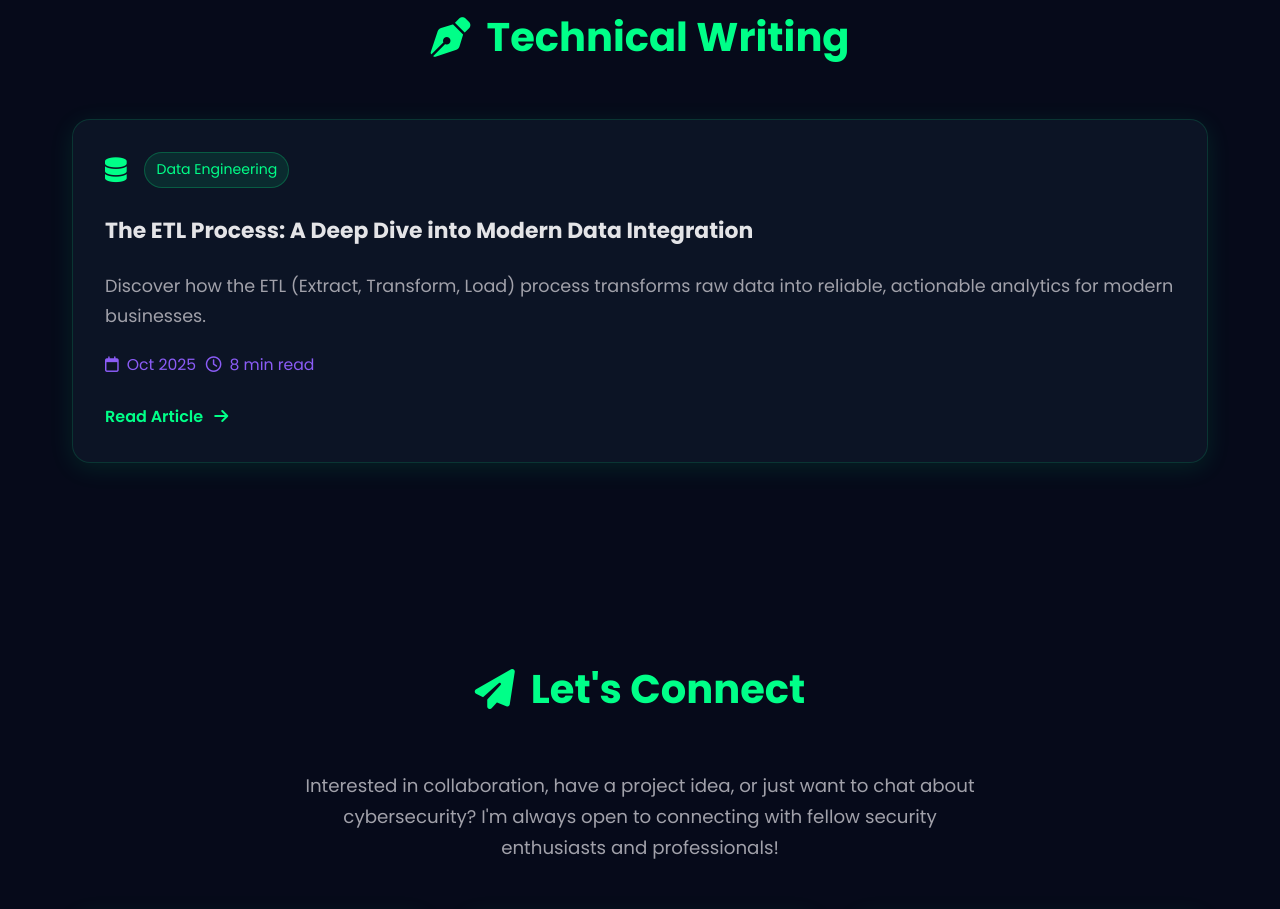
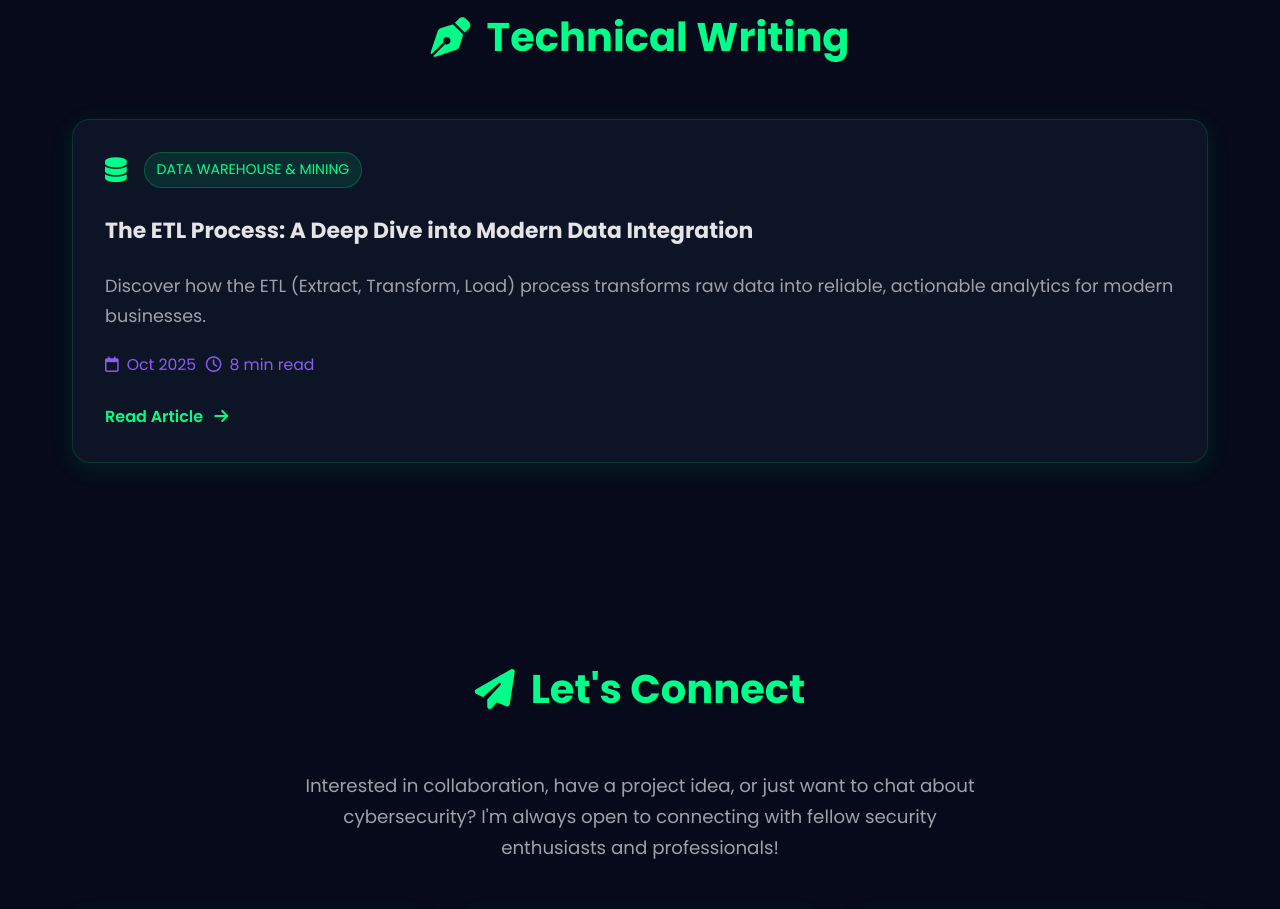
Before and after one commit to Mahekmange/Portfolio, a plain HTML site: page index.html in a window 1280 px wide. Shown: the part 4591-5500 px from the top of the page. Drawn offline with Linux system fonts and the light colour scheme.

Commit message:
index.html

```diff
--- a/index.html
+++ b/index.html
@@ -234,7 +234,7 @@
                 <article class="article-card" tabindex="0" data-article="etl">
                     <div class="article-header">
                         <i class="fas fa-database"></i>
-                        <span class="article-category">Data Engineering</span>
+                        <span class="article-category">DATA WAREHOUSE & MINING</span>
                     </div>
                     <h3>The ETL Process: A Deep Dive into Modern Data Integration</h3>
                     <p>Discover how the ETL (Extract, Transform, Load) process transforms raw data into reliable, actionable analytics for modern businesses.</p>
```
